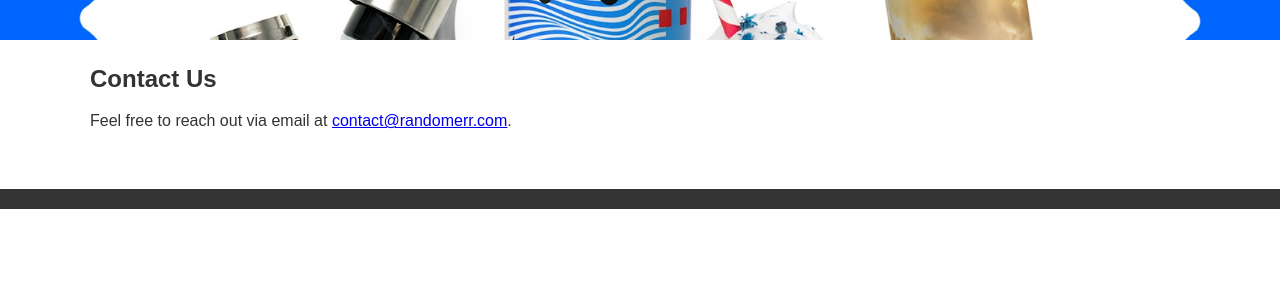
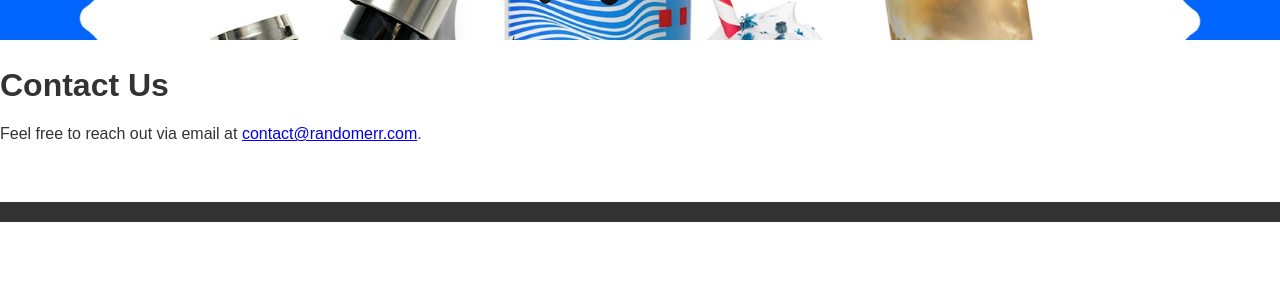
Before and after one commit to m-cochran/Randomerr, a Jekyll site: the page built from contact.md, in a window 1280 px wide. Shown: the top 300 px of the page. Built offline with Jekyll 4.4.1, drawn with Linux system fonts in a browser that asks for light colours.

Commit message:
Update default.html

```diff
--- a/_layouts/default.html
+++ b/_layouts/default.html
@@ -11,12 +11,10 @@
     <!-- Your header content -->
   </header>
 
-  <main class="container">
-    <article class="post-content">
-      <div class="post-body">
+  <main>
+
         {{ content }}
-      </div>
-    </article>
+
   </main>
 
   <footer>
```
